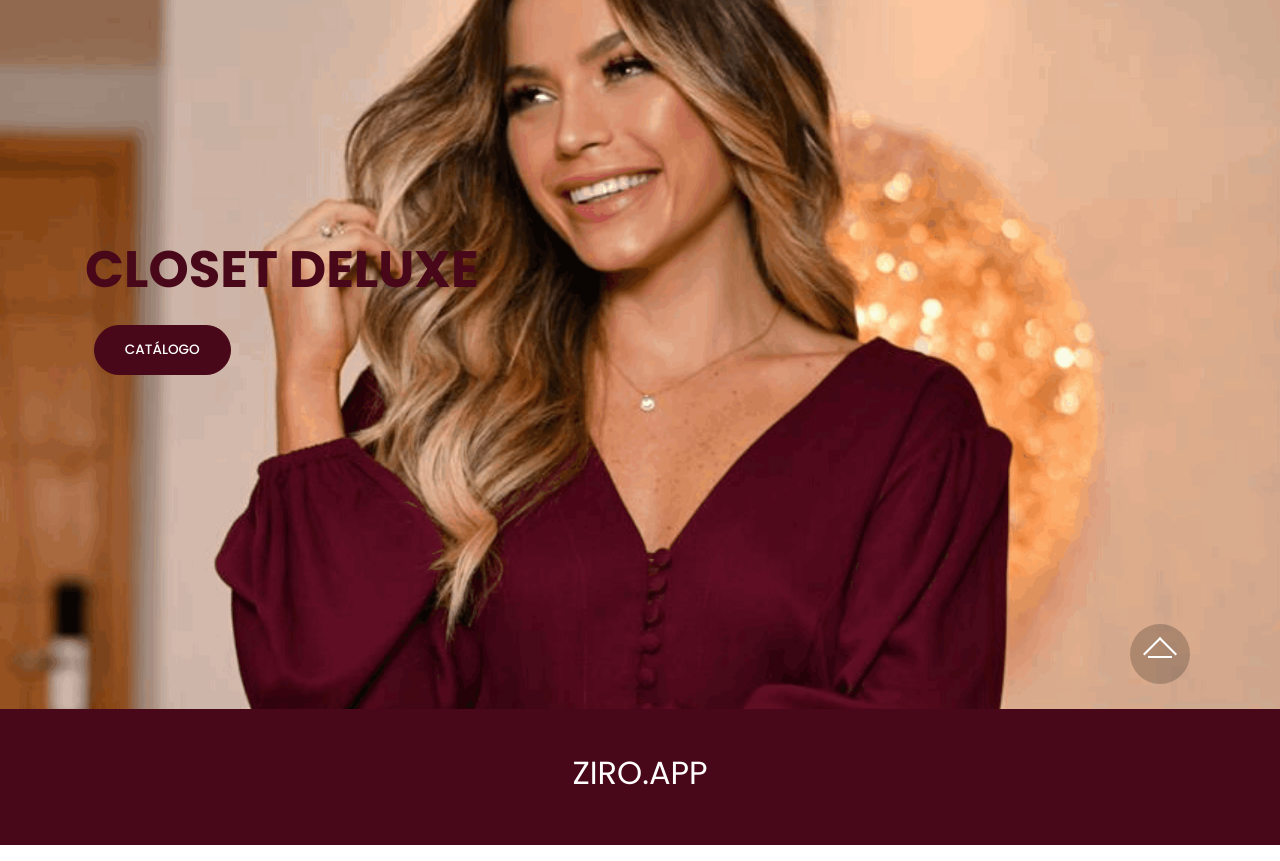
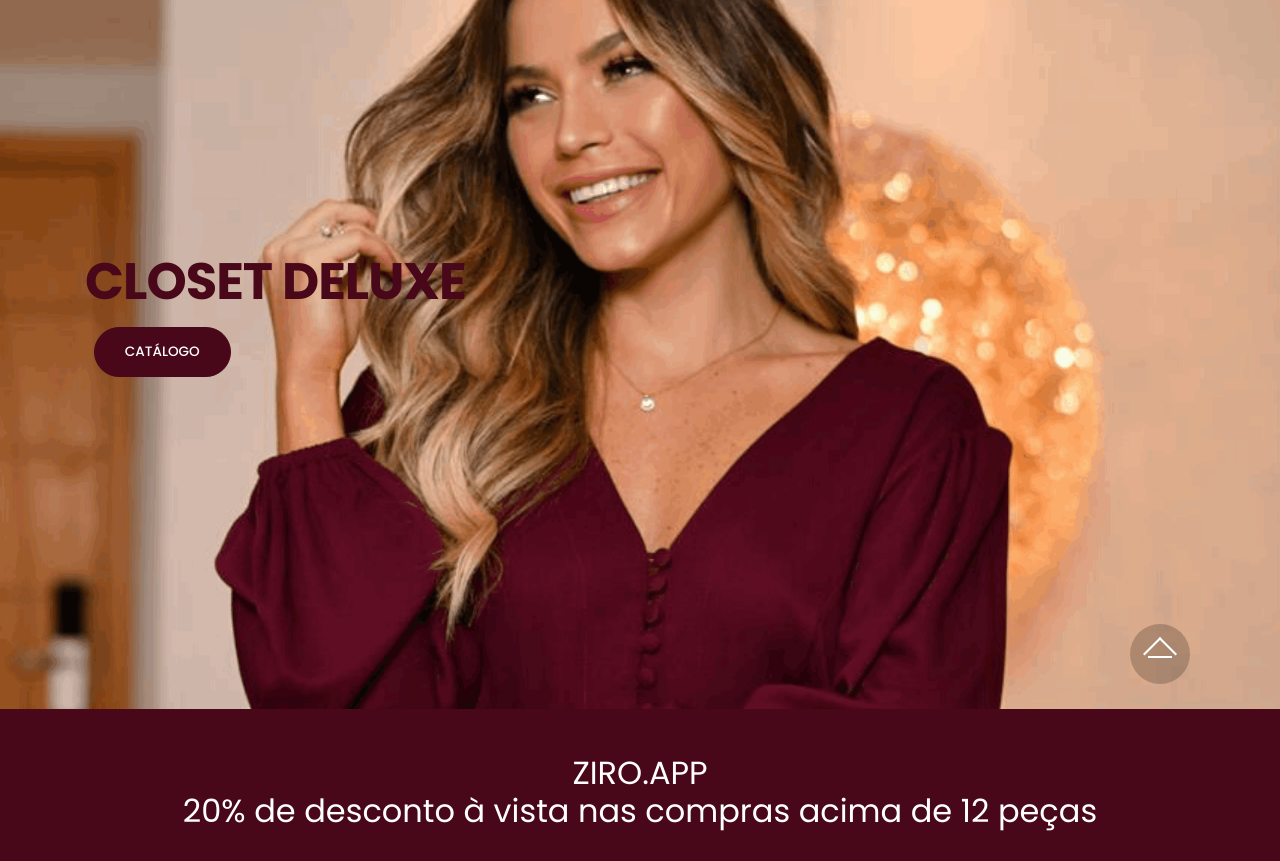
Before and after one commit to zirobr/closet_deluxe, a plain HTML site: page index.html in a window 1280 px wide. Shown: the part 91-952 px from the top of the page. Drawn offline with Linux system fonts and the light colour scheme; a script that the page names is missing; files whose address does not match are found by name.

Commit message:
Add files via upload

```diff
--- a/assets/mobirise/css/mbr-additional.css
+++ b/assets/mobirise/css/mbr-additional.css
@@ -660,7 +660,7 @@ section.lazy-placeholder:after {
 }
 .cid-s1qbr6TnxI .mbr-section-title {
   letter-spacing: -1px;
-  color: #ffffff;
+  color: #490819;
 }
 .cid-s1qbr6TnxI .mbr-section-subtitle {
   color: #490819;
--- a/index.html
+++ b/index.html
@@ -66,8 +66,8 @@
     <div class="container align-left">
         <div class="row justify-content-center mbr-white">
                 <div class="mbr-white col-md-12">
-                    <h4 class="mbr-section-subtitle mbr-fonts-style align-left pb-2 display-1"><strong>CLOSET DELUXE</strong></h4>
-                    <h1 class="mbr-section-title mbr-white mbr-fonts-style align-left mbr-bold display-2"></h1>
+                    <h4 class="mbr-section-subtitle mbr-fonts-style align-left pb-2 display-1"></h4>
+                    <h1 class="mbr-section-title mbr-white mbr-fonts-style align-left mbr-bold display-1">CLOSET DELUXE</h1>
 
                     <div class="mbr-section-btn align-left"><a class="btn btn-lg btn-primary display-4" href="https://ziro.app/marcas/closet-deluxe" target="_blank">CATÁLOGO</a></div>
                 </div>
@@ -86,7 +86,7 @@
         <div class="row justify-content-center">
             <div class="col-12 col-md-12 align-center">
 
-                <h2 class="mbr-section-title align-center mbr-fonts-style mbr-bold display-2"><a href="https://ziro.app/marcas/closet-deluxe" target="_blank" class="text-white">ZIRO.APP</a></h2>
+                <h2 class="mbr-section-title align-center mbr-fonts-style mbr-bold display-2"><a href="https://ziro.app/marcas/closet-deluxe" target="_blank" class="text-white">ZIRO.APP</a><br><a href="https://ziro.app/marcas/closet-deluxe" target="_blank" class="text-white">20% de desconto à vista nas compras acima de 12 peças</a></h2>
             </div>
         </div>
     </div>
@@ -167,7 +167,7 @@
         <div class="row justify-content-center">
             <div class="col-12 col-md-12">
                 <h3 class="mbr-section-subtitle mbr-fonts-style pb-2 mbr-light align-center display-5"></h3>
-                <h2 class="align-center mbr-fonts-style mbr-section-title display-2">20% de desconto nas compras acima de 12 peças&nbsp;</h2>
+                <h2 class="align-center mbr-fonts-style mbr-section-title display-2">20% de desconto à vista nas compras acima de 12 peças&nbsp;</h2>
             </div>
 
             <div class="col-12 col-md-12 pt-4">
```
Also changed, not shown: 1 other file.
